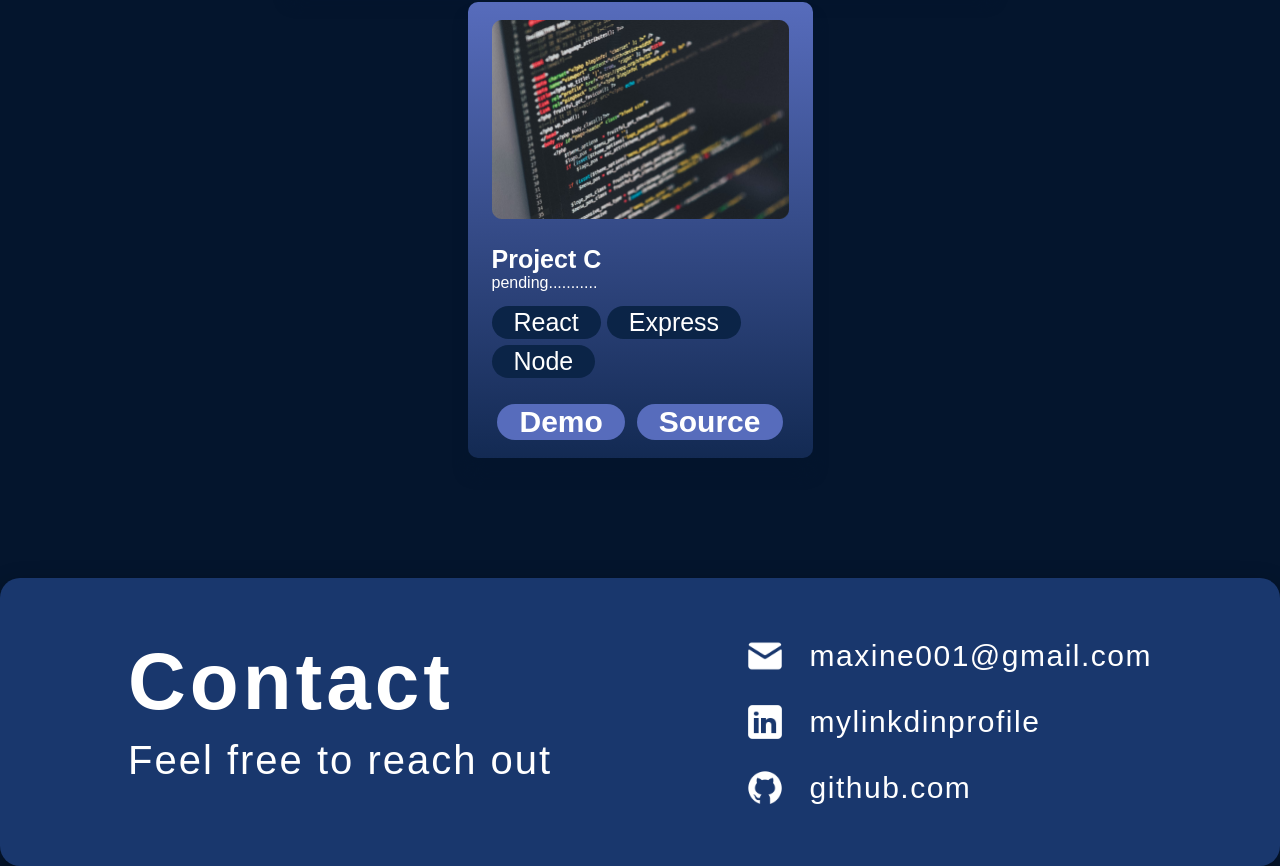
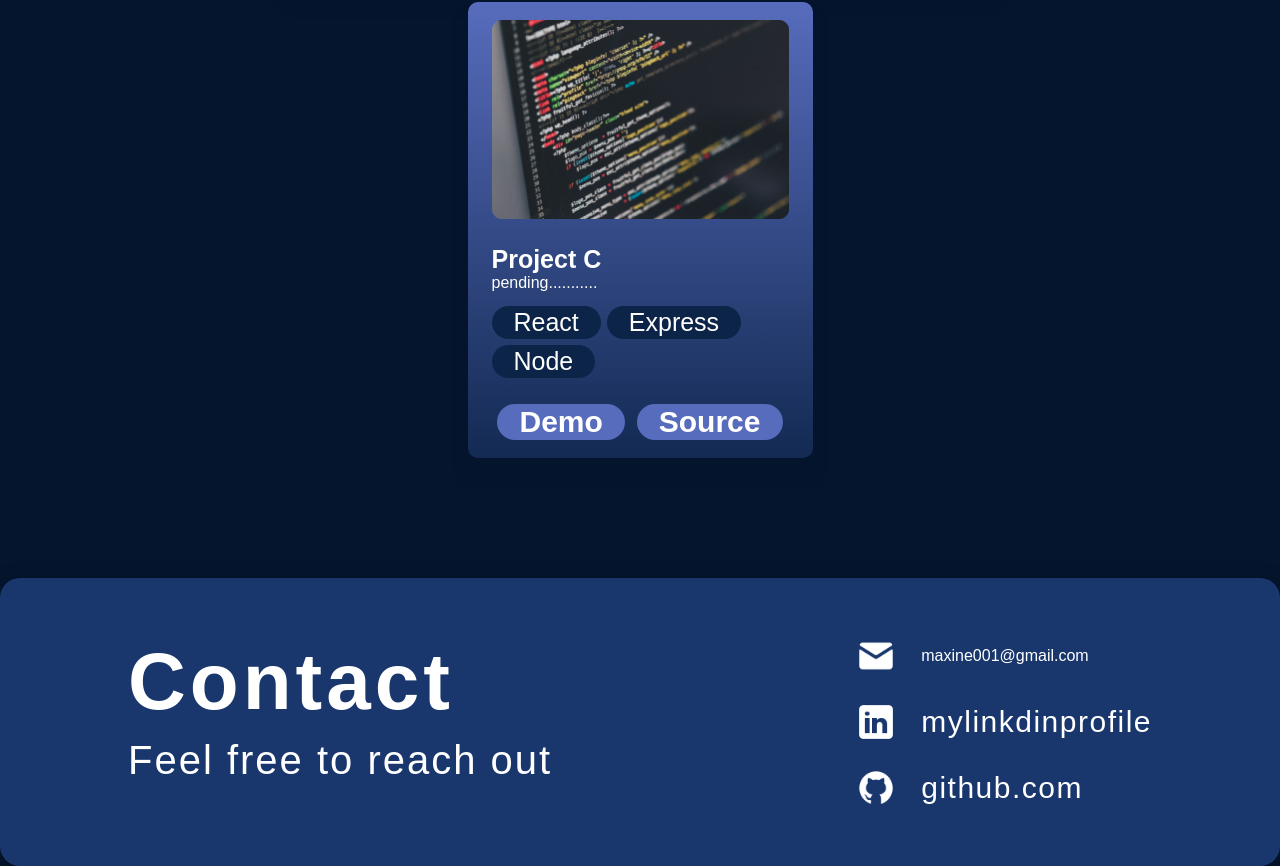
Before and after one commit to Maxine001/myportfolio, a React (Create React App) app: page / in a window 1280 px wide. Shown: the part 3763-4629 px from the top of the page. Built offline with nearby package versions, Linux system fonts and the light colour scheme.

Commit message:
contactjs

```diff
--- a/src/components/Contact.js
+++ b/src/components/Contact.js
@@ -30,7 +30,7 @@ function Contact() {
         <ul className='contact__links'>
           <li className='contact__link'>
             <img src={emailIcon} alt=""/>
-            <a
+            <p className='contact_link'
               onClick={(e) => {
                 e.preventDefault();
                 copyEmailToClipboard();
@@ -39,7 +39,7 @@ function Contact() {
               aria-label="Copy email to clipboard"
             >
               {email}
-            </a>
+            </p>
           </li>
           <li className='contact__link'>
             <img src={linkedinIcon} alt=""/>
```
